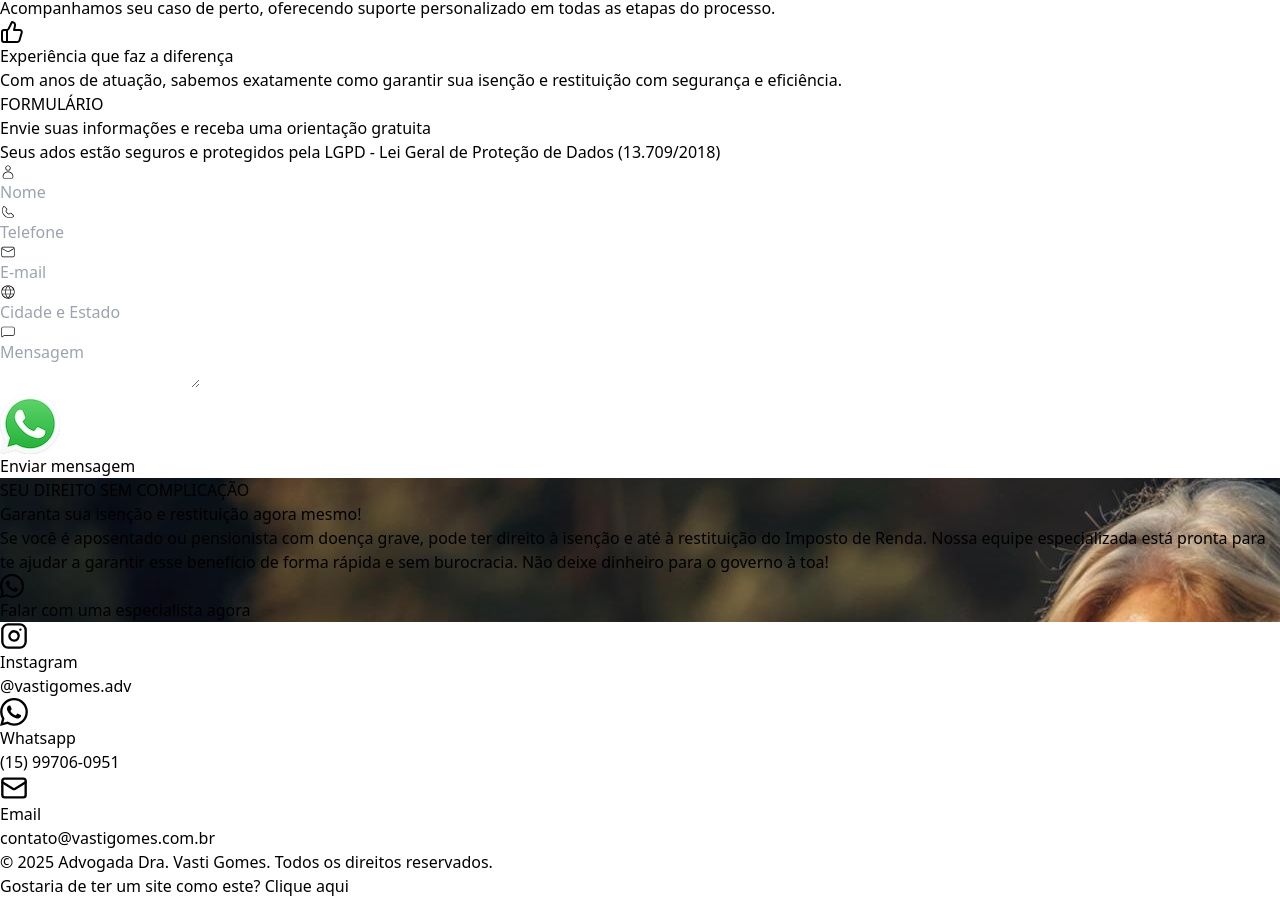
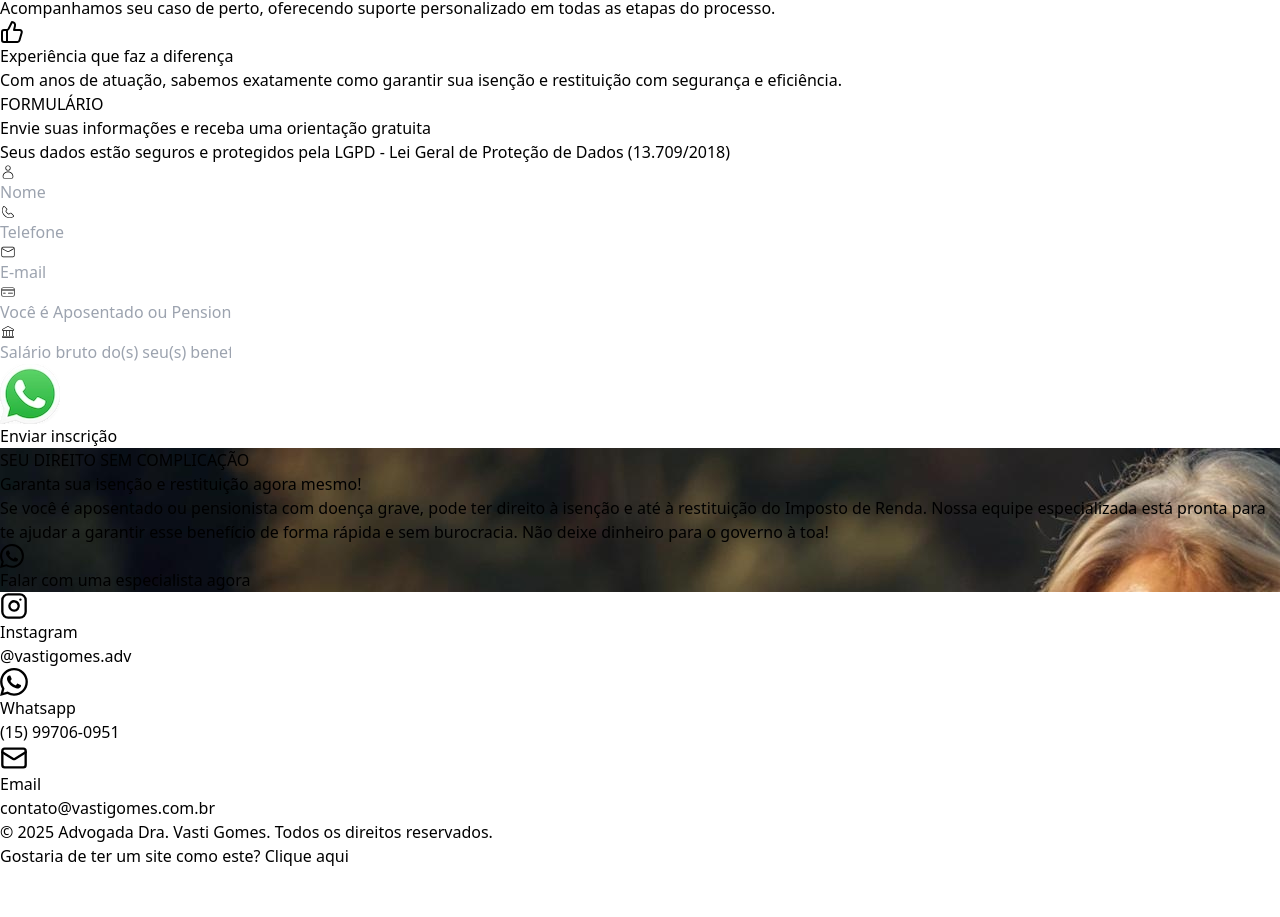
Before and after one commit to EdisonMatos/LP-Vasti-Gomes, a React (Vite) app: page /isencao in a window 1280 px wide. Shown: the part 1675-2592 px from the top of the page. Built offline with nearby package versions, Linux system fonts and the light colour scheme; a web font is replaced by a local one.

Commit message:
fix: Insere versao funcional do formulário

```diff
--- a/src/components/interactives/WhatsappForm.jsx
+++ b/src/components/interactives/WhatsappForm.jsx
@@ -1,15 +1,17 @@
 /* eslint-disable no-unused-vars */
 import React, { useState } from "react";
 import WhatsAppIcon from "../../assets/importAssets/WhatsAppIcon.webp";
-import { CiUser, CiPhone, CiMail, CiGlobe, CiChat1 } from "react-icons/ci";
-import emailjs from "@emailjs/browser";
+import { CiUser, CiPhone, CiMail, CiCreditCard1, CiBank } from "react-icons/ci";
 
 const WhatsappForm = () => {
   const [name, setName] = useState("");
   const [phone, setPhone] = useState("");
   const [email, setEmail] = useState("");
-  const [uf, setUf] = useState("");
-  const [message, setMessage] = useState("");
+  const [wage, setWage] = useState("");
+  const [question, setQuestion] = useState("");
+
+  // const [uf, setUf] = useState("");
+  // const [message, setMessage] = useState("");
   const [errors, setErrors] = useState({});
   const [isSubmitting, setIsSubmitting] = useState(false);
 
@@ -39,14 +41,14 @@ const WhatsappForm = () => {
   };
 
   const sendToWhatsapp = async () => {
-    setIsSubmitting(true);
-
+    // setIsSubmitting(true);
     const validationErrors = {};
 
+    // Validação de campos
     if (!name) {
       validationErrors.name = "O campo Nome é obrigatório.";
     } else if (!validateName(name)) {
-      validationErrors.name = "Nome inválido.";
+      validationErrors.name = "Preencha o nome completo";
     }
 
     if (!phone) {
@@ -61,15 +63,17 @@ const WhatsappForm = () => {
       validationErrors.email = "E-mail inválido.";
     }
 
-    if (!uf) {
-      validationErrors.uf = "O campo Cidade e Estado é obrigatório.";
-    } else if (!validateUf(uf)) {
-      validationErrors.uf = "Cidade e Estado inválido.";
-    }
+    if (!wage) {
+      validationErrors.wage = "O campo Remuneracão é obrigatório.";
+    } else !validatewage(wage);
 
-    if (!validateMessage(message)) {
-      validationErrors.message = "O campo mensagem é obrigatório.";
-    }
+    if (!question) {
+      validationErrors.question = "O campo é obrigatório.";
+    } else !validatewage(wage);
+
+    // if (!validateMessage(message)) {
+    //   validationErrors.message = "O campo mensagem é obrigatório.";
+    // }
 
     if (Object.keys(validationErrors).length > 0) {
       setErrors(validationErrors);
@@ -77,44 +81,33 @@ const WhatsappForm = () => {
       return;
     }
 
-    const templateParams = {
-      to_name: name,
-      name,
-      phone,
-      email,
-      uf,
-      to_email: email,
-      message,
-    };
+    // Aqui o número do WhatsApp precisa estar no formato correto
+    const whatsappNumber = "5599984234461"; // Certifique-se de que este número está correto com o código do país
+    const formattedPhone = phone.replace(/\D/g, ""); // Remover caracteres não numéricos
 
+    const whatsappMessage = `Olá! Meu nome é ${name}.%0A
+    question: ${question}.%0A
+    Telefone: ${formattedPhone}.%0A
+    E-mail: ${email}.%0A
+    Salário: R$ ${wage}`;
+
+    const whatsappURL = `https://wa.me/${whatsappNumber}?text=${whatsappMessage}`;
+
+    // Abrir WhatsApp em uma nova aba
     try {
-      const response = await emailjs.send(
-        "service_79yzhx9",
-        "template_mhpelei",
-        templateParams,
-        "HhY_ngFZdJ35Ugc0H"
-      );
-      console.log(
-        "Mensagem enviada com sucesso:",
-        response.status,
-        response.text
-      );
+      window.open(whatsappURL, "_blank");
+    } catch (error) {
+      console.error("Erro ao abrir o WhatsApp: ", error);
+    }
 
+    // Limpar os campos após o envio
     setName("");
     setPhone("");
     setEmail("");
+    setQuestion("");
     setUf("");
     setMessage("");
     setIsSubmitting(false);
-      alert(
-        "Recebemos os seus dados com sucesso! Em breve nossa equipe entrará em contato. Obrigado!"
-      );
-      window.location.reload();
-    } catch (error) {
-      console.error("Erro ao enviar o e-mail:", error);
-      alert("Houve um erro ao enviar o e-mail. Tente novamente.");
-      setIsSubmitting(false);
-    }
   };
 
   const validateName = (name) => {
@@ -131,12 +124,21 @@ const WhatsappForm = () => {
     const emailPattern = /^[a-zA-Z0-9._%+-]+@[a-zA-Z0-9.-]+\.[a-zA-Z]{2,}$/;
     return emailPattern.test(email.trim());
   };
-
-  const validateUf = (uf) => {
-    return uf.trim().length >= 5; // Requer ao menos 5 caracteres para Cidade e Estado
+  const validatewage = (wage) => {
+    const wagePattern = /^[a-zA-ZÀ-ÿ\s]{5,}$/; // Permite pelo menos 5 caracteres (letras e espaços)
+    return wagePattern.test(wage.trim());
   };
 
-  const validateMessage = (message) => !!message;
+  const validatequestion = (question) => {
+    const questionPattern = /^[a-zA-ZÀ-ÿ\s]{5,}$/; // Permite pelo menos 5 caracteres (letras e espaços)
+    return questionPattern.test(question.trim());
+  };
+
+  // const validateUf = (uf) => {
+  //   return uf.trim().length >= 5; // Requer ao menos 5 caracteres para Cidade e Estado
+  // };
+
+  // const validateMessage = (message) => !!message;
 
   const formatPhoneNumber = (phoneNumber) => {
     let cleaned = phoneNumber.replace(/\D/g, ""); // Remove tudo que não for número
@@ -158,7 +160,7 @@ const WhatsappForm = () => {
   };
 
   return (
-    <div className=" bg-[#0E2B40] p-6 rounded-[10px] w-full desktop1:w-[90%] h-auto">
+    <div className=" bg-[#0E2B40] p-6 rounded-[10px] w-full h-auto">
       <div className="w-full text-paragraph3 phone3:text-paragraph4 ">
         {/* <h1 className="w-full mb-2 font-medium text-white">Fale conosco</h1> */}
         {/* Nome */}
@@ -178,7 +180,7 @@ const WhatsappForm = () => {
             />
           </div>
           {errors.name && <p className="text-red-500">{errors.name}</p>}
-        </div>
+        </div>{" "}
         {/* Telefone */}
         <div className="mb-6">
           <div className="flex mb-2 text-gray-500 tablet1:mb-0">
@@ -215,26 +217,46 @@ const WhatsappForm = () => {
           </div>
           {errors.email && <p className="text-red-500">{errors.email}</p>}
         </div>
-        {/* Cidade/Estado */}
+        {/* Question */}
         <div className="mb-6">
           <div className="flex mb-2 text-gray-500 tablet1:mb-0">
             <div className="flex items-center justify-center w-12 px-1 bg-white">
-              <CiGlobe />
+              <CiCreditCard1 />
+            </div>
+            <input checked
+              className="w-full px-1 py-2 border-0 rounded-none"
+              type="tel"
+              id="question"
+              value={question}
+              onChange={(e) => setQuestion(e.target.value)}
+              placeholder="Você é Aposentado ou Pensionista?"
+              required
+            />
+          </div>
+          {errors.question && <p className="text-red-500">{errors.question}</p>}
+        </div>
+        {/* Remunera */}
+        <div className="mb-6">
+          <div className="flex mb-2 text-gray-500 tablet1:mb-0">
+            <div className="flex items-center justify-center w-12 px-1 bg-white">
+              <CiBank />
             </div>
             <input
               className="w-full px-1 py-2 border-0 rounded-none"
               type="text"
-              id="uf"
-              value={uf}
-              onChange={handleUfChange}
-              placeholder="Cidade e Estado"
+              id="wage"
+              value={wage}
+              onChange={(e) => setWage(e.target.value)}
+              placeholder="Salário bruto do(s) seu(s) benefício(s)"
               required
             />
           </div>
-          {errors.uf && <p className="text-red-500">{errors.uf}</p>}
+          {errors.wage && (
+            <p className="text-red-500">{errors.wage}</p>
+          )}
         </div>
         {/* Mensagem */}
-        <div className="mb-6">
+        {/* <div className="mb-6">
           <div className="flex mb-2 text-gray-500 tablet1:mb-0">
             <div className="flex items-start justify-center w-12 px-1 bg-white">
               <CiChat1 className="mt-[14px]" />
@@ -244,18 +266,17 @@ const WhatsappForm = () => {
               id="message"
               value={message}
               onChange={(e) => setMessage(e.target.value)}
-              placeholder="Mensagem"
+              placeholder="Conte um pouco sua situação:"
               required
             />
           </div>
           {errors.message && <p className="text-red-500">{errors.message}</p>}
-        </div>
+        </div> */}
         {/* Botão */}
         <button
           type="button"
           className="flex items-center w-full font-medium text-[#0E2B40] bg-primary transition-all rounded-lg h-10 phone2:h-12 hover:scale-105"
           onClick={sendToWhatsapp}
-          disabled={isSubmitting}
         >
           <div className="flex items-center justify-center w-full">
             <img
@@ -263,7 +284,7 @@ const WhatsappForm = () => {
               className="w-6 h-6 mr-2 phone2:w-8 phone2:h-8"
               alt="WhatsApp Icon"
             />
-            <p>{isSubmitting ? "Enviando..." : "Enviar mensagem"}</p>
+            <p>{isSubmitting ? "Enviando..." : "Enviar inscrição"}</p>
           </div>
         </button>
       </div>
--- a/src/content/contentLp01.jsx
+++ b/src/content/contentLp01.jsx
@@ -263,7 +263,7 @@ const contentLp01 = {
   form: {
     miniTag: "FORMULÁRIO",
     title: "Envie suas informações e receba uma orientação gratuita",
-    subtitle: "Seus ados estão seguros e protegidos pela LGPD - Lei Geral de Proteção de Dados (13.709/2018)",
+    subtitle: "Seus dados estão seguros e protegidos pela LGPD - Lei Geral de Proteção de Dados (13.709/2018)",
   },
   cta: {
     bgImg: bgImg,
```
Lines whose indentation alone changed are shown as unchanged.
